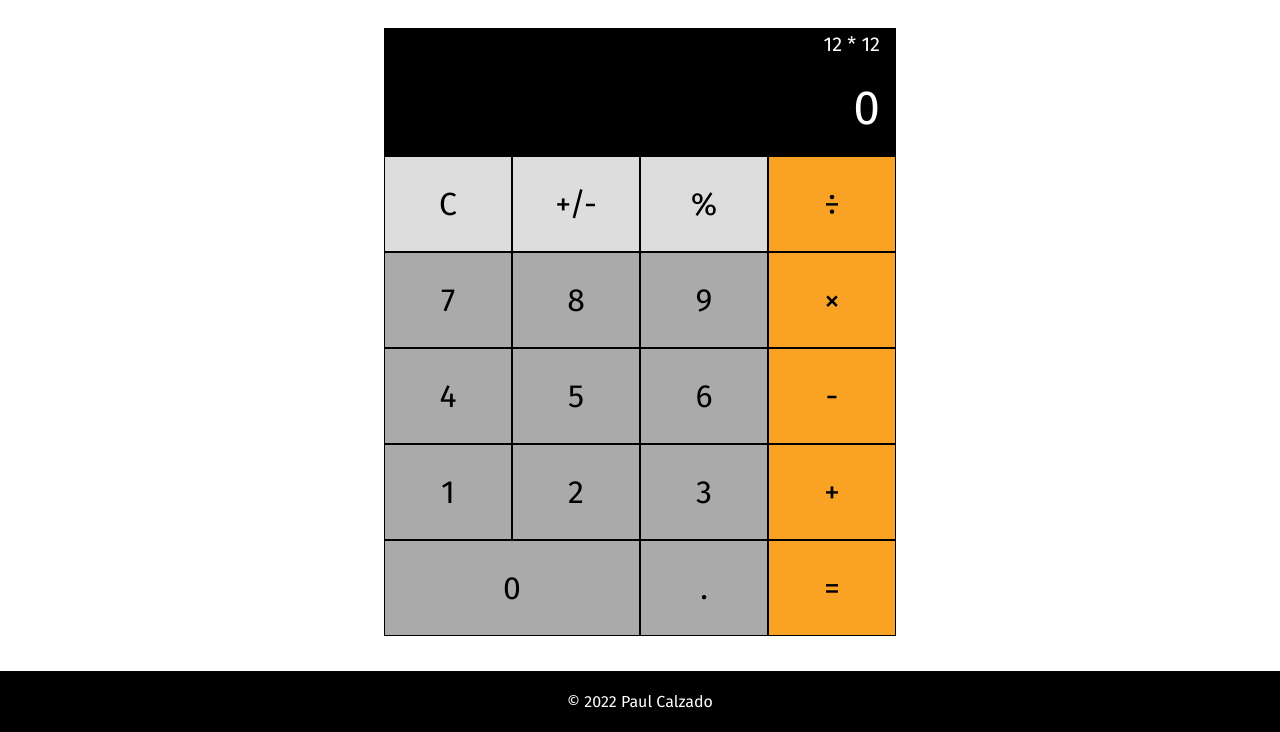
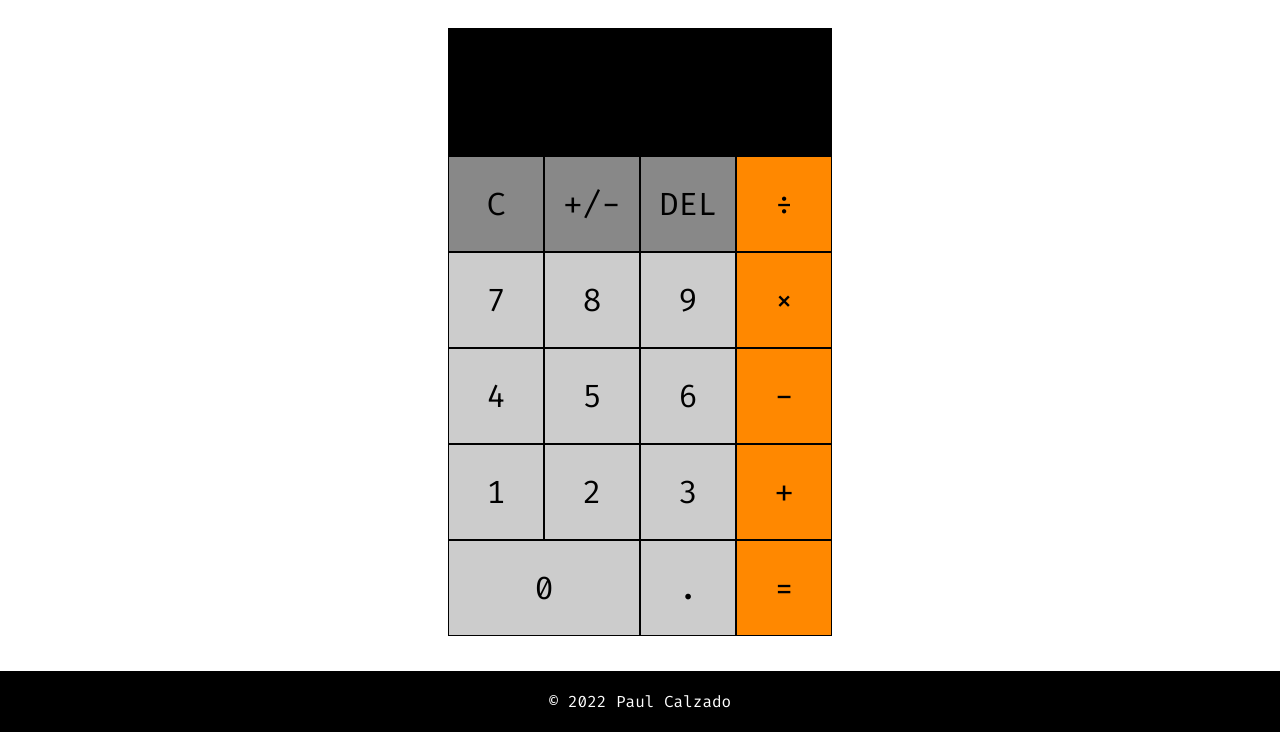
Before and after one commit to skullzado/calculator, a plain HTML site: page index.html in a window 1280 px wide. Shown: the part 68-800 px from the top of the page. Drawn offline with Linux system fonts and the light colour scheme.

Commit message:
Final layout and styles

```diff
--- a/index.html
+++ b/index.html
@@ -16,29 +16,29 @@
 			<main class="content">
 				<div class="calculator">
 					<div class="display">
-						<p class="history">12 * 12</p>
-						<p class="current">0</p>
+						<p class="history"></p>
+						<p class="current"></p>
 					</div>
 					<div class="buttons">
-						<button class="btn" data-input="clear">C</button>
-						<button class="btn" data-input="posneg">+/-</button>
-						<button class="btn" data-input="percent">%</button>
-						<button class="btn operator" data-input="divide">÷</button>
+						<button class="btn function" data-input="clear">C</button>
+						<button class="btn function" data-input="posneg">+/-</button>
+						<button class="btn function" data-input="erase">DEL</button>
+						<button class="btn operator" data-input="/">÷</button>
 						<button class="btn operand" data-input="7">7</button>
 						<button class="btn operand" data-input="8">8</button>
 						<button class="btn operand" data-input="9">9</button>
-						<button class="btn operator" data-input="multiply">×</button>
+						<button class="btn operator" data-input="*">×</button>
 						<button class="btn operand" data-input="4">4</button>
 						<button class="btn operand" data-input="5">5</button>
 						<button class="btn operand" data-input="6">6</button>
-						<button class="btn operator" data-input="subtract">-</button>
+						<button class="btn operator" data-input="-">-</button>
 						<button class="btn operand" data-input="1">1</button>
 						<button class="btn operand" data-input="2">2</button>
 						<button class="btn operand" data-input="3">3</button>
-						<button class="btn operator" data-input="add">+</button>
-						<button class="btn operand zero" data-input="0">0</button>
+						<button class="btn operator" data-input="+">+</button>
+						<button class="btn operand" data-input="0">0</button>
 						<button class="btn operand" data-input=".">.</button>
-						<button class="btn operator" data-input="equals">=</button>
+						<button class="btn evaluate" data-input="=">=</button>
 					</div>
 				</div>
 			</main>
--- a/style.css
+++ b/style.css
@@ -1,4 +1,4 @@
-@import url('https://fonts.googleapis.com/css2?family=Fira+Sans:wght@100;400;700&display=swap');
+@import url('https://fonts.googleapis.com/css2?family=Fira+Code:wght@400;700&display=swap');
 
 *,
 *::before,
@@ -14,7 +14,7 @@ html {
 body {
 	width: 100vw;
 	height: 100vh;
-	font-family: 'Fira Sans', sans-serif;
+	font-family: 'Fira Code', monospace;
 }
 
 button {
@@ -50,7 +50,7 @@ button {
 
 .content {
 	height: calc(100% - 128px);
-	width: 512px;
+	width: 384px;
 	margin: 16px auto;
 	display: flex;
 	flex-direction: column;
@@ -59,7 +59,7 @@ button {
 }
 
 .calculator {
-	width: 512px;
+	width: 100%;
 }
 
 .display {
@@ -87,7 +87,7 @@ button {
 	display: flex;
 	justify-content: center;
 	align-items: center;
-	font-size: 48px;
+	font-size: 36px;
 	margin: 0 16px;
 }
 
@@ -99,36 +99,52 @@ button {
 }
 
 .btn {
-	width: calc(512px / 4);
+	width: calc(384px / 4);
 	height: 96px;
-	background-color: #dddddd;
+	background-color: #cccccc;
+	color: black;
 	outline: 1px solid black;
 	outline-offset: -1px;
-	transition: background-color 0.2s ease;
+	transition: background-color 0.2s;
 }
 
 .btn:hover {
-	background-color: #ddddddaa;
+	background-color: #ccccccaa;
 }
 
-.operator {
-	background-color: #faa223;
+.btn[data-input='0'] {
+	width: calc(96px * 2);
 }
 
-.operator:hover {
-	background-color: #faa223aa;
+.function {
+	background-color: #888888;
 }
 
-.operand {
-	background-color: #aaaaaa;
+.function:hover {
+	background-color: #888888aa;
 }
 
-.operand:hover {
-	background-color: #aaaaaaaa;
+.operator,
+.evaluate {
+	background-color: #ff8800;
 }
 
-.zero {
-	width: calc(128px * 2);
+.operator:hover,
+.evaluate:hover {
+	background-color: #ff8800aa;
+}
+
+.operand.active {
+	background-color: #ccccccaa;
+}
+
+.operator.active,
+.evaluate.active {
+	background-color: #ff8800aa;
+}
+
+.function.active {
+	background-color: #888888aa;
 }
 
 .footer {
```
